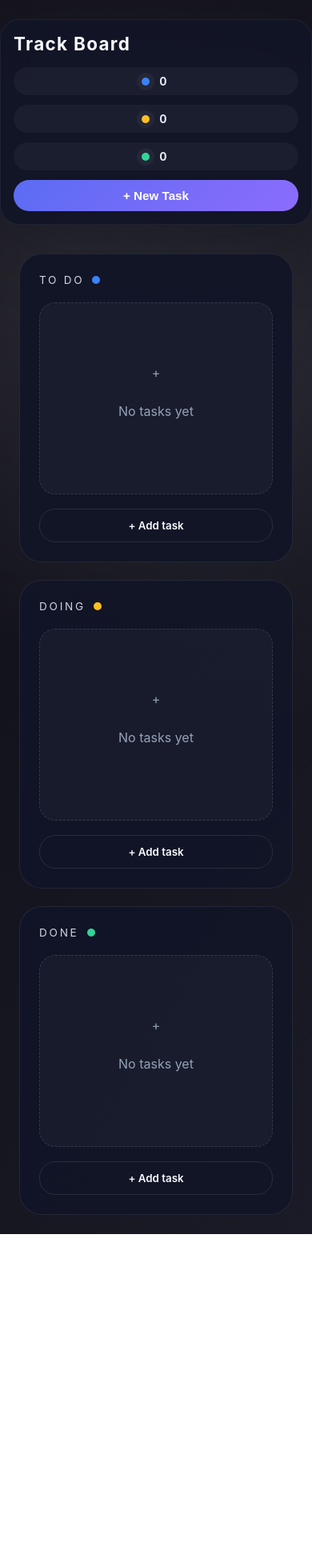
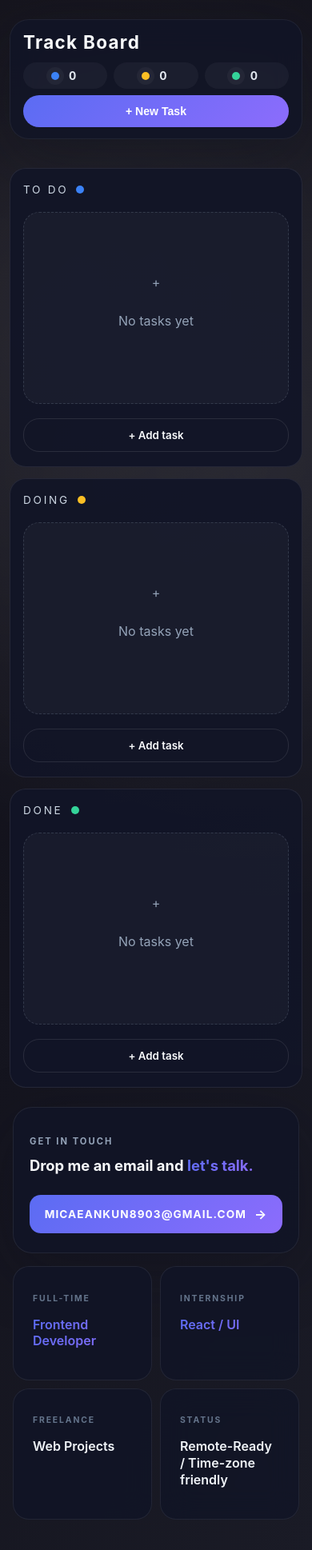
Before and after one commit to yz2k3/Track-Board-Project, a React (Vite) app in the folder Track-Board/: page / in a window 390 px wide. Shown: the top 1938 px of the page at 80% size. Before the commit the page ends 1543 px from the top, so only its background shows below. Built offline with nearby package versions, Linux system fonts and the light colour scheme.

Commit message:
feat: update information for contact Style: make sure responsive work

```diff
--- a/Track-Board/src/App.jsx
+++ b/Track-Board/src/App.jsx
@@ -70,6 +70,44 @@ function App() {
           onEdit={setEditingCard}
         />
       </main>
+
+      {/* ── Contact / Info Footer Section ── */}
+      <section className="contact-section">
+        {/* Email CTA card */}
+        <div className="contact-card">
+          <p className="contact-eyebrow">Get in touch</p>
+          <h2 className="contact-heading">
+            Drop me an email and <span>let's talk.</span>
+          </h2>
+          <a
+            href="mailto:micaeankun8903@gmail.com"
+            className="contact-email-btn"
+          >
+            micaeankun8903@gmail.com
+            <span className="arrow">→</span>
+          </a>
+        </div>
+
+        {/* 4-chip info grid */}
+        <div className="contact-info-grid">
+          <div className="info-card">
+            <p className="info-card-label">Full-time</p>
+            <p className="info-card-value gradient">Frontend Developer</p>
+          </div>
+          <div className="info-card">
+            <p className="info-card-label">Internship</p>
+            <p className="info-card-value gradient">React / UI</p>
+          </div>
+          <div className="info-card">
+            <p className="info-card-label">Freelance</p>
+            <p className="info-card-value">Web Projects</p>
+          </div>
+          <div className="info-card">
+            <p className="info-card-label">Status</p>
+            <p className="info-card-value">Remote-Ready / Time-zone friendly</p>
+          </div>
+        </div>
+      </section>
 
       {modalOpen && (
         <TaskModal
--- a/Track-Board/src/Nav.jsx
+++ b/Track-Board/src/Nav.jsx
@@ -13,6 +13,7 @@ import './nav.css'
  */
 function Nav({ todoCnt, doingCnt, doneCnt, onNewTask }) {
     return (
+        <div className="app-navbar-wrapper">
             <nav className="app-navbar">
                 {/* Application Branding / Logo Area */}
                 <div className="app-brand">Track Board</div>
@@ -40,6 +41,7 @@ function Nav({ todoCnt, doingCnt, doneCnt, onNewTask }) {
                     <button className="new-task-button" onClick={onNewTask}>+ New Task</button>
                 </div>
             </nav>
+        </div>
     )
 }
 
--- a/Track-Board/src/board.css
+++ b/Track-Board/src/board.css
@@ -316,9 +316,22 @@
 @media (max-width: 700px) {
     .board-grid {
         grid-template-columns: 1fr;
+        padding: 0 16px;
     }
 
     .board-column {
         min-height: auto;
     }
 }
+
+@media (max-width: 480px) {
+    .board-grid {
+        padding: 0 12px;
+        gap: 14px;
+    }
+
+    .board-column {
+        padding: 18px 16px;
+        border-radius: 20px;
+    }
+}
--- a/Track-Board/src/nav.css
+++ b/Track-Board/src/nav.css
@@ -4,6 +4,15 @@
  * Styling for the top navigation bar (Nav component).
  * Includes the layout, branding, status indicators, and the "New Task" button.
  */
+
+/* Outer wrapper so the navbar stays within a max-width and has safe side padding */
+.app-navbar-wrapper {
+    width: 100%;
+    max-width: 1400px;
+    margin: 24px auto 0;
+    padding: 0 24px;
+    box-sizing: border-box;
+}
 
 .app-navbar {
     /* Keep navbar above the main content */
@@ -15,9 +24,8 @@
     align-items: center;
     justify-content: space-between;
 
-    width: min(100%, 1400px);
-    margin: 24px auto 0;
-    padding: 18px 36px;
+    width: 100%;
+    padding: 18px 28px;
 
     /* Glassmorphism effect: transparent background with blur */
     background: rgba(18, 21, 39, 0.92);
@@ -117,48 +125,64 @@
 
 /* Tablet displays */
 @media (max-width: 900px) {
+    .app-navbar-wrapper {
+        padding: 0 16px;
+    }
+
     .app-navbar {
         flex-direction: column;
         align-items: stretch;
-        gap: 16px;
-        padding: 18px 20px;
+        gap: 14px;
+        padding: 16px 20px;
     }
 
     .app-navbar-actions {
         justify-content: space-between;
         gap: 10px;
+        flex-wrap: nowrap;
     }
 
     .status-pill {
-        flex: 1 1 auto;
+        flex: 1 1 0;
         justify-content: center;
         min-width: 0;
+        padding: 8px 8px;
     }
 
     .new-task-button {
-        min-width: 160px;
-        padding: 11px 16px;
+        flex-shrink: 0;
+        padding: 10px 16px;
+        font-size: 0.88rem;
     }
 }
 
 /* Mobile displays */
-@media (max-width: 620px) {
+@media (max-width: 480px) {
+    .app-navbar-wrapper {
+        padding: 0 12px;
+    }
+
     .app-navbar {
-        padding: 16px 16px;
+        padding: 14px 16px;
+        gap: 12px;
     }
 
     .app-navbar-actions {
-        flex-direction: column;
-        align-items: stretch;
-        gap: 12px;
+        display: grid;
+        grid-template-columns: 1fr 1fr 1fr;
+        gap: 8px;
     }
 
-    .status-pill,
-    .new-task-button {
+    /* Status pills fill their grid cell */
+    .status-pill {
         width: 100%;
+        justify-content: center;
     }
 
-    .status-pill {
-        justify-content: center;
+    /* New Task button spans all 3 columns */
+    .new-task-button {
+        grid-column: 1 / -1;
+        width: 100%;
+        padding: 12px;
     }
 }
```
Lines whose indentation alone changed are shown as unchanged.
